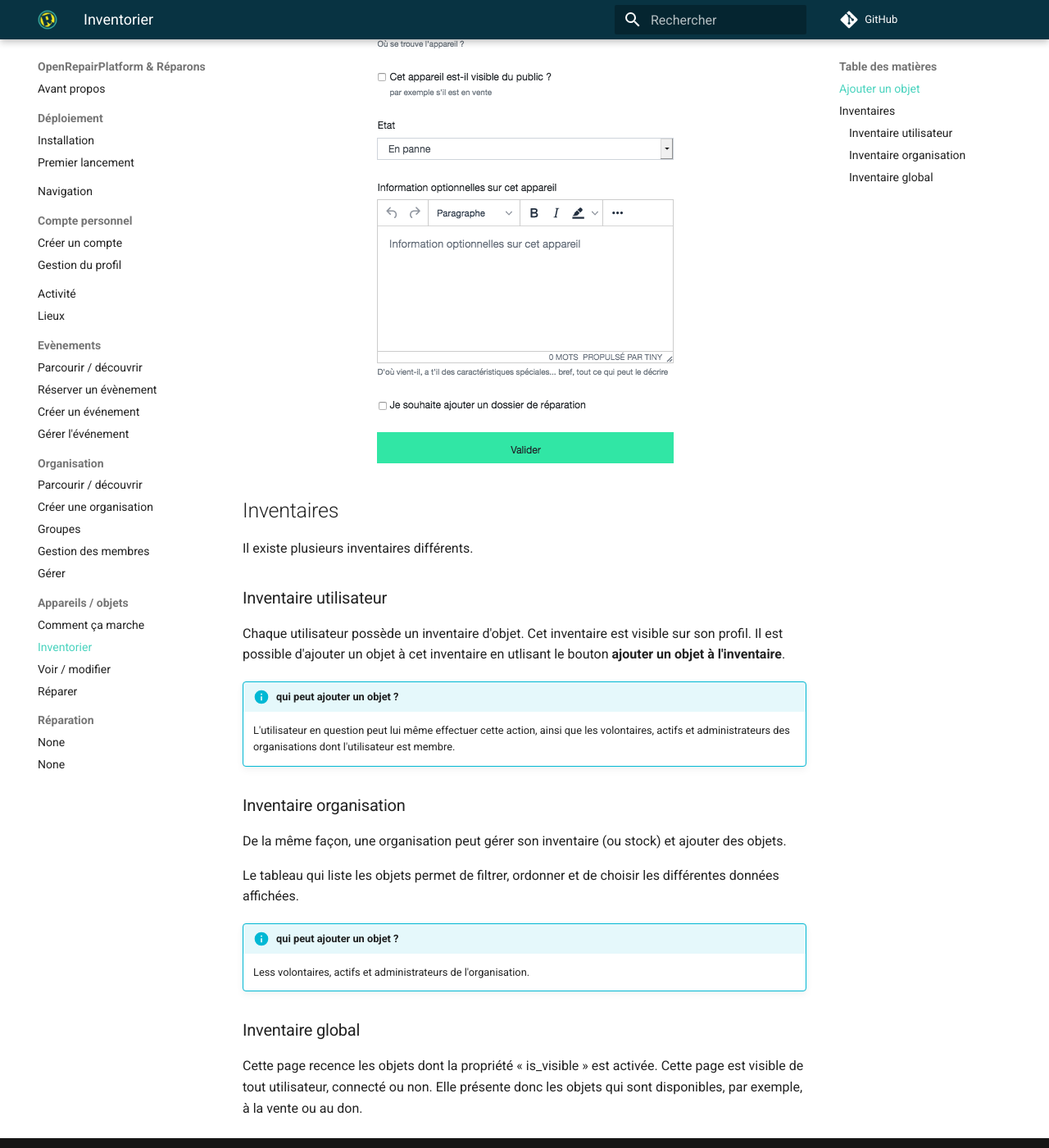
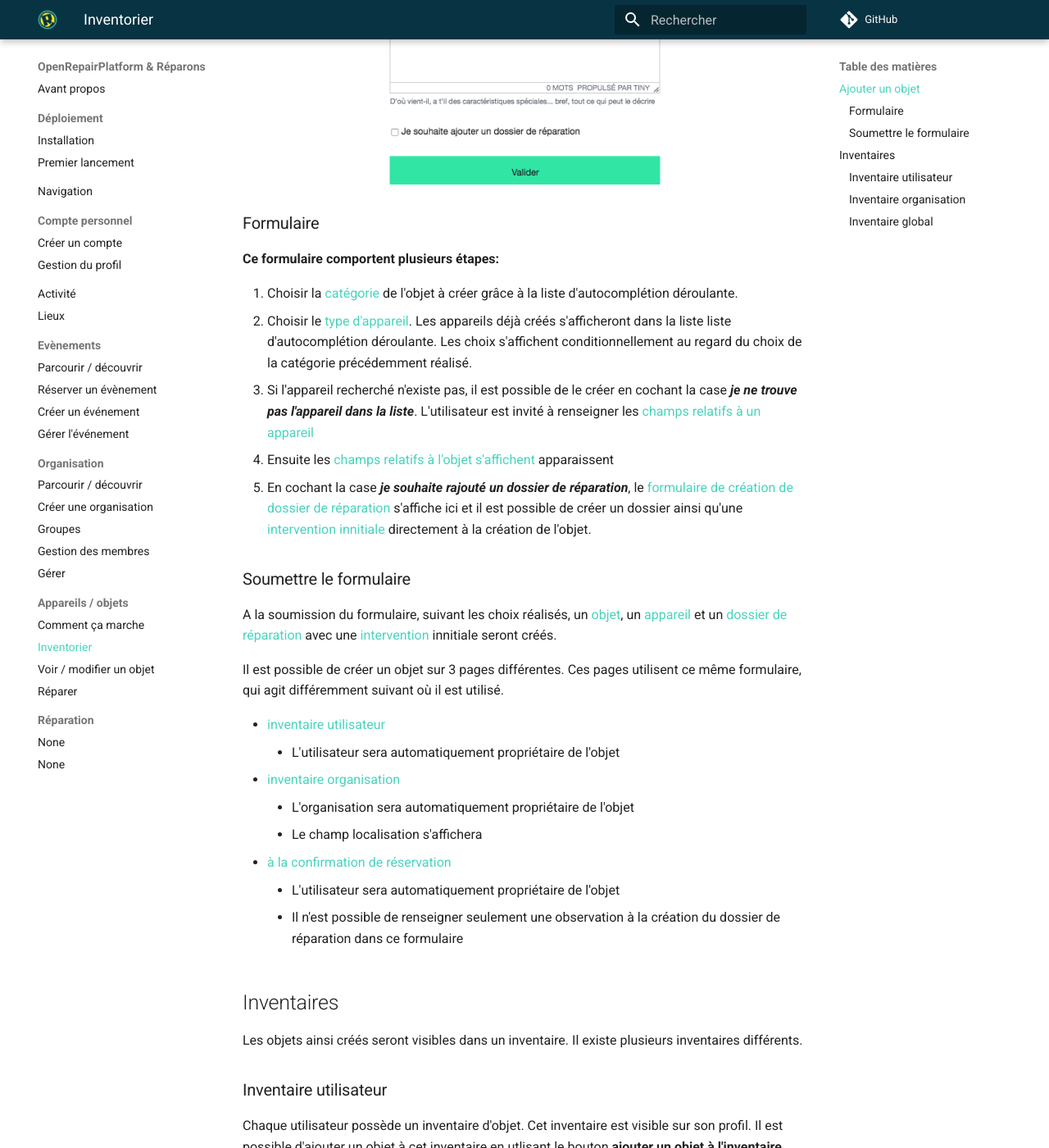
Before and after one commit to AtelierSoude/OpenRepairPlatform-docmentation, an MkDocs documentation site: the page built from docs/stuffs-device/inventory.md, in a window 1280 px wide and 1400 px high, scrolled down 774 px. Shown: the whole window at 82% size. Built offline with MkDocs 1.6.1 and Material for MkDocs 9.7.7, drawn with Linux system fonts in a browser that asks for light colours; nearby versions of some CDN libraries; comment, search, counter and statistics services are not loaded; some of the changed text lies outside the part shown.

Commit message:
create stuff OK

```diff
--- a/docs/stuffs-device/inventory.md
+++ b/docs/stuffs-device/inventory.md
@@ -1,23 +1,41 @@
 # Inventorier
-
 
 ## Ajouter un objet
 
-Il est possible de créer un objet via ces 3 pages :
+Les champs et les entités utilisés par ce forumulaire sont décrits [ici](how-it-works.md).
+
+![stuff-create](../assets/stuff-create.png#small)
+
+
+### Formulaire
+
+**Ce formulaire comportent plusieurs étapes:**
+
+1. Choisir la [catégorie](how-it-works.md#categorie) de l'objet à créer grâce à la liste d'autocomplétion déroulante.
+2. Choisir le [type d'appareil](how-it-works.md#appareil). Les appareils déjà créés s'afficheront dans la liste liste d'autocomplétion déroulante. Les choix s'affichent conditionnellement au regard du choix de la catégorie précédemment réalisé.
+3. Si l'appareil recherché n'existe pas, il est possible de le créer en cochant la case ***je ne trouve pas l'appareil dans la liste***. L'utilisateur est invité à renseigner les [champs relatifs à un appareil](how-it-works.md#appareil)
+4. Ensuite les [champs relatifs à l'objet s'affichent](how-it-works#objet) apparaissent
+5. En cochant la case ***je souhaite rajouté un dossier de réparation***, le [formulaire de création de dossier de réparation](repair.md) s'affiche ici et il est possible de créer un dossier ainsi qu'une [intervention innitiale](repair.md) directement à la création de l'objet.
+
+### Soumettre le formulaire
+
+A la soumission du formulaire, suivant les choix réalisés, un [objet](how-it-works.md#objet), un [appareil](how-it-works.md#appareil) et un [dossier de réparation](how-it-works.md#dossier-de-reparation) avec une [intervention](how-it-works.md#intervention) innitiale seront créés.
+
+Il est possible de créer un objet sur 3 pages différentes.
+Ces pages utilisent ce même formulaire, qui agit différemment suivant où il est utilisé.
 
 - [inventaire utilisateur](#inventaires)
-- [inventaire organisation](inventaire-organisation)
-- [à la confirmation de réservation]()
-
-Ces pages utilisent ce même formulaire, qui affichent certains champs suivant la page où il est appelé.
-
-... détailler le formulaire en mentionnant les champs déjà décrits dans la partie "comment ça marche" (donc pas les redefinir ici). Plutôt détailler le formulaire dans son fonctionnement (champs autocomplétif), création de dossier, de nouvel appareil etc.
-
-
-![stuff-create](../assets/stuff-create.png#center)
+    * L'utilisateur sera automatiquement propriétaire de l'objet
+- [inventaire organisation](#inventaire-organisation)
+    * L'organisation sera automatiquement propriétaire de l'objet
+    * Le champ localisation s'affichera
+- [à la confirmation de réservation](#indiquer-l-objet-que-l-on-souhaite-reparer)
+    * L'utilisateur sera automatiquement propriétaire de l'objet
+    * Il n'est possible de renseigner seulement une observation à la création du dossier de réparation dans ce formulaire
 
 ## Inventaires
 
+Les objets ainsi créés seront visibles dans un inventaire.
 Il existe plusieurs inventaires différents.
 
 ### Inventaire utilisateur
```
Also changed, not shown: docs/event/reservation.md (+2 -2 lines), docs/stuffs-device/view-edit.md (+2 -2 lines).
